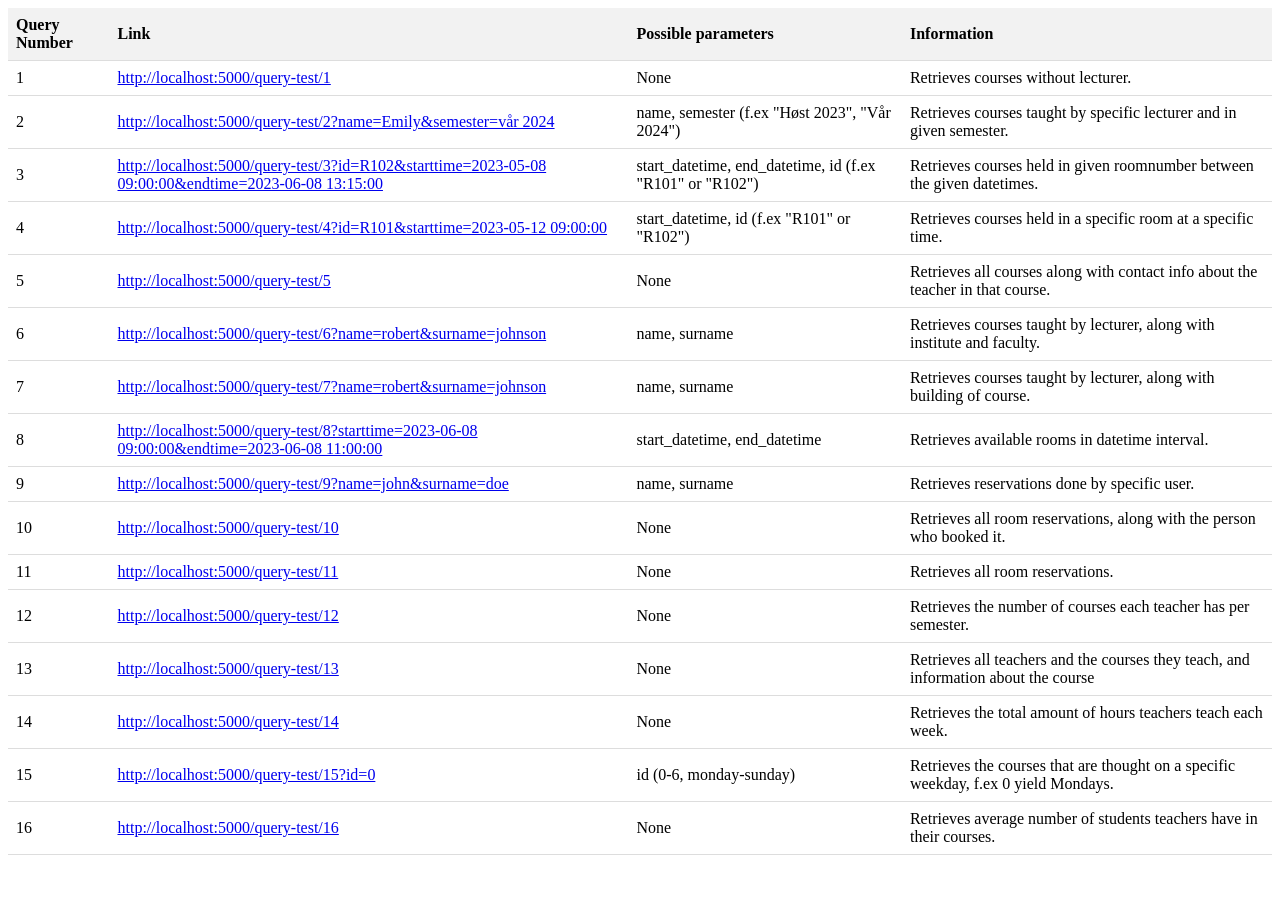
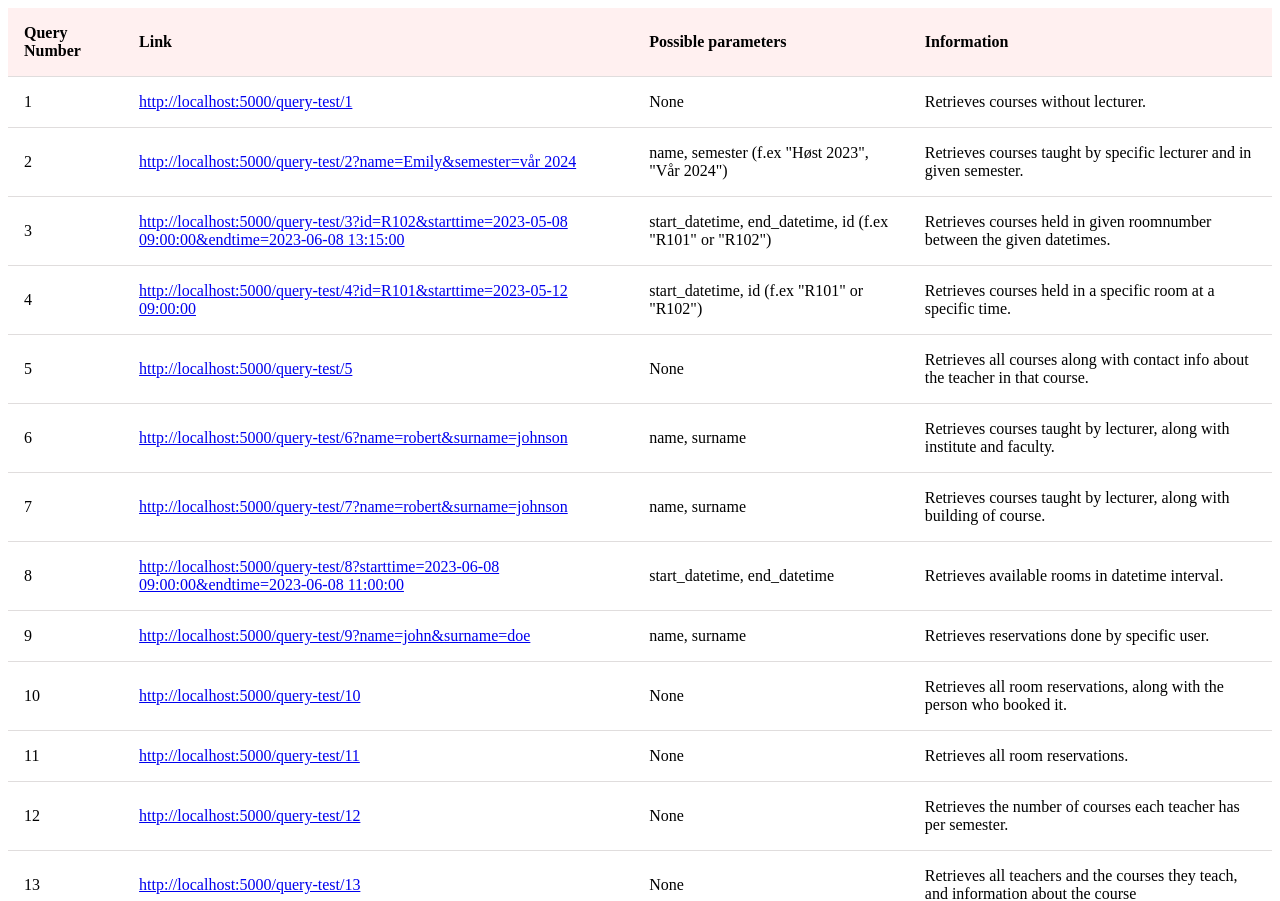
Before and after one commit to Simon-Ed/db-project, a Flask app: page / in a window 1280 px wide. Shown: the top 901 px of the page. Before the commit the page ends 855 px from the top, so only its background shows below. Run offline with Flask 3, Linux system fonts and the light colour scheme.

Commit message:
Code refactoring

```diff
--- a/api/templates/index.html
+++ b/api/templates/index.html
@@ -8,12 +8,12 @@
                 width: 100%;
             }
             th, td {
-                padding: 8px;
+                padding: 1rem;
                 text-align: left;
-                border-bottom: 1px solid #ddd;
+                border-bottom: 1px solid #e0dddd;
             }
             th {
-                background-color: #f2f2f2;
+                background-color: #fff0f0;
             }
         </style>
     </head>
```
